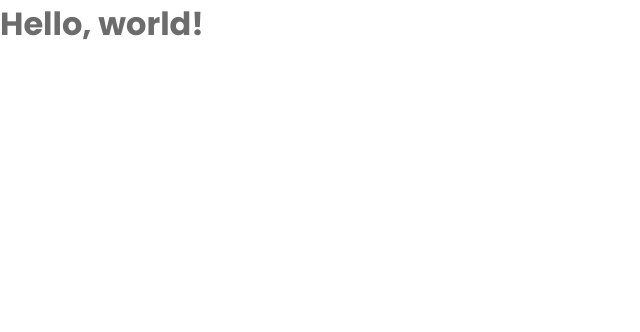
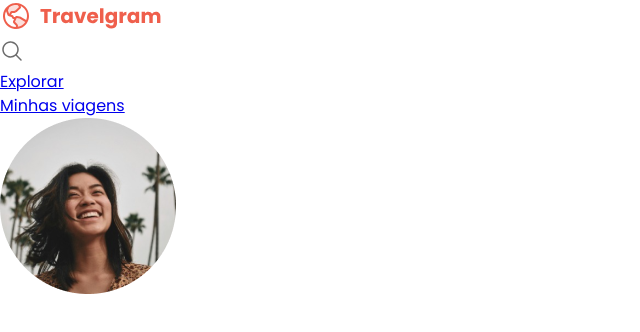
Before and after one commit to WendersonSantos00/perfil-de-viagens-Rocketseat, a plain HTML site: page index.html in a window 1280 px wide. Shown: the whole page, without its empty margins (0-640 px from the left). Drawn offline with Linux system fonts and the light colour scheme.

Commit message:
assets  reorganization / crated nav structure

```diff
--- a/index.html
+++ b/index.html
@@ -13,6 +13,26 @@
 
 </head>
 <body>
-  <h1>Hello, world!</h1>
+  <nav>
+    <a href="#" id="logo">
+      <img src="/assets/Logo.svg" alt="Logomarca Travelgram" />
+    </a>
+
+    <ul id="primary-menu">
+      <li>
+        <a href="#" >
+          <img src="assets/icons/MagnifyingGlass.svg" alt="lupa de pesquisa" />
+        </a>
+      </li>
+      <li><a href="#">Explorar</a></li>
+      <li><a href="#">Minhas viagens</a></li>
+      <li>
+        <a href="#">
+          <img src="assets/Profile pic.png" alt="Imagem de Isabela Torres">
+        </a>
+      </li>
+
+    </ul>
+  </nav>
 </body>
 </html>
```
Also changed, not shown: assets/Image 01.png (deleted), assets/Image 02.png (deleted), assets/Image 03.png (deleted), assets/Image 04.png (deleted), assets/Image 05.png (deleted), assets/Image 06.png (deleted), assets/Image 07.png (deleted), assets/Image 08.png (deleted), assets/Image 09.png (deleted), assets/Image 10.png (deleted), assets/Image 11.png (deleted), assets/Profile pic.png (added), assets/icons/AirplaneTilt.svg (renamed from assets/AirplaneTilt.svg), assets/icons/Image.svg (renamed from assets/Image.svg), 2 more files, 13 other files.
